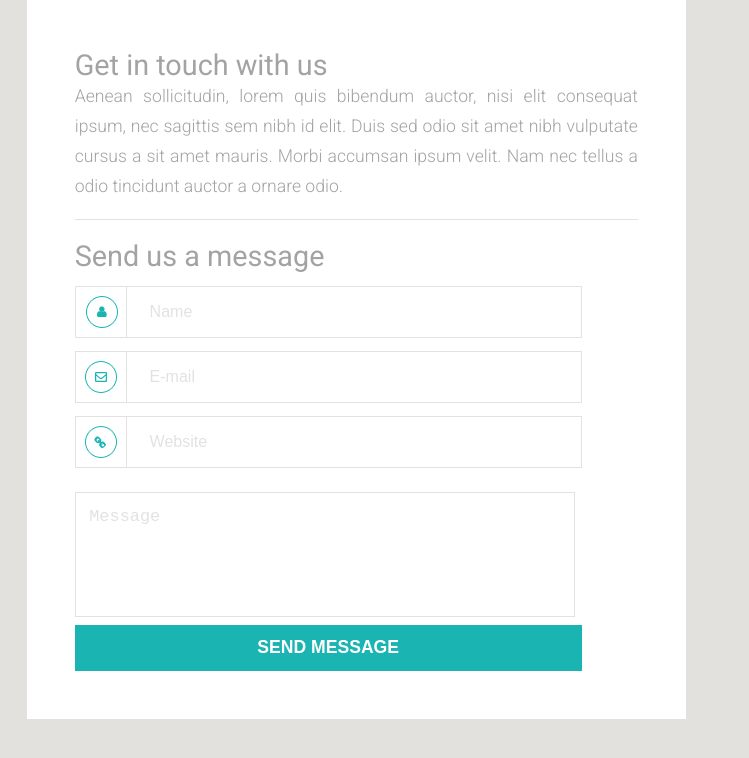
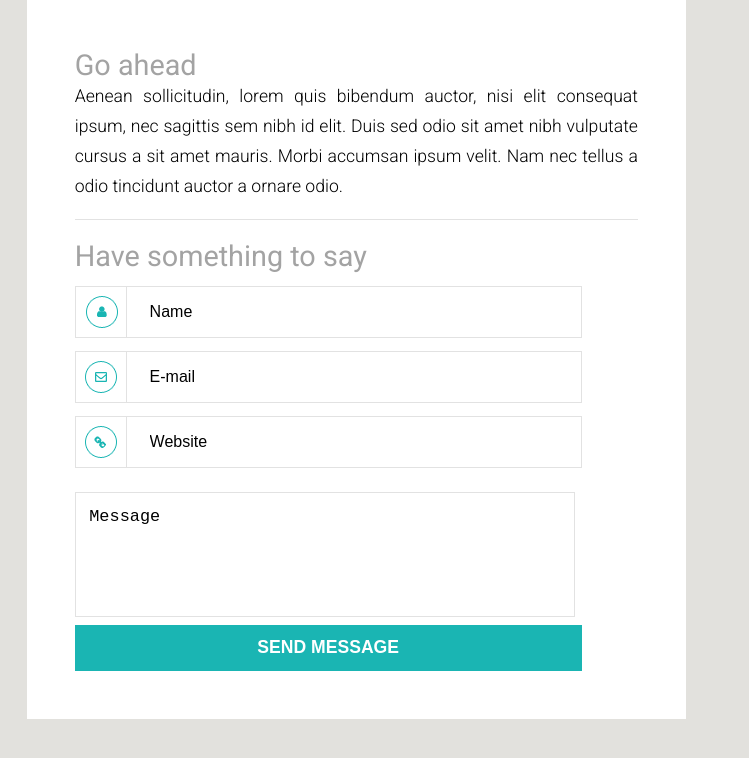
Before and after one commit to issathink/website, a plain HTML site: page contact.html in a window 1280 px wide. Shown: the full height of the page, 196-945 px from the left. Drawn offline with Linux system fonts and the light colour scheme.

Commit message:
Minor modifications

```diff
--- a/contact.html
+++ b/contact.html
@@ -78,10 +78,10 @@ Smartphone Compatible web template, free webdesigns for Nokia, Samsung, LG, Sony
 			<!---->
 		<div class="content">
 			<div class="contact">
-				<h1>Get in touch with us</h1>
+				<h1>Go ahead</h1>
 				<p>Aenean sollicitudin, lorem quis bibendum auctor, nisi elit consequat ipsum, nec sagittis sem nibh id elit. Duis sed odio sit amet nibh vulputate cursus a sit amet mauris. Morbi accumsan ipsum velit. Nam nec tellus a odio tincidunt auctor a ornare odio.</p>
 				<div class="top-contact">
-				<h3>Send us a message</h3>
+				<h3>Have something to say</h3>
 				<div class="grid-contact">
 					<div class="your-top">
 						<i> </i>
--- a/css/style.css
+++ b/css/style.css
@@ -1109,7 +1109,7 @@ ul.archive-grid li a:hover{
   border: none;
   padding:1em 0.8em;
   font-size: 1em;
-  color: #e2e2e2;
+  color: #000;
   margin: 0 0 0 2%;
   float:left;
 }
@@ -1157,7 +1157,7 @@ ul.archive-grid li a:hover{
 	font-size:1.8em;
 }
 .contact p{
-  color: #a3a3a3;
+  color: #000;
   font-size: 1.1em;
   line-height: 1.7em;
   font-weight: 300;
```
Also changed, not shown: licence.txt (renamed from w3layouts-License.txt), 1 other file.
